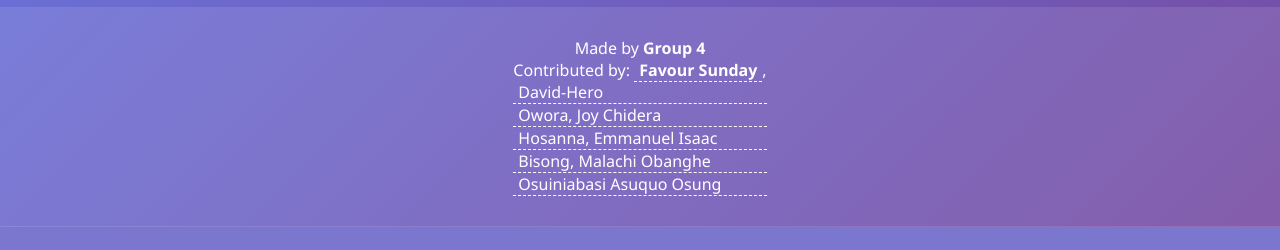
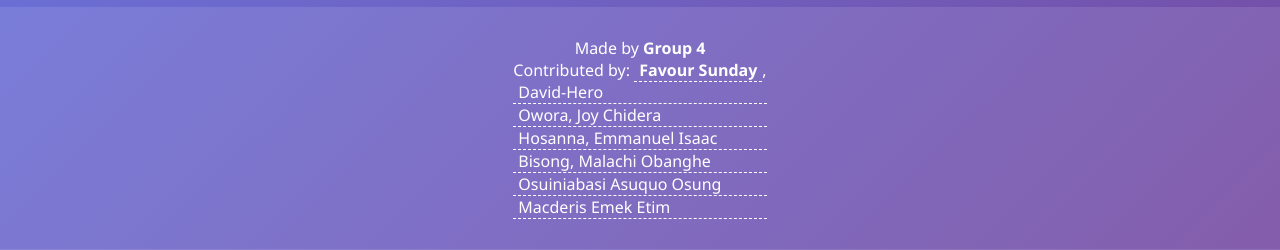
Before and after one commit to Faculty-of-Computing/WeatherApp, a Flask app: page / in a window 1280 px wide. Shown: the part 657-907 px from the top of the page. Before the commit the page ends 884 px from the top, so only its background shows below. Run offline with Flask 3, Linux system fonts and the light colour scheme.

Commit message:
Update index.html

```diff
--- a/templates/index.html
+++ b/templates/index.html
@@ -369,7 +369,7 @@
                <span contenteditable="true" style="border-bottom: 1px dashed #fff; padding: 0 5px;">Hosanna, Emmanuel Isaac</span>
                 <span contenteditable="true" style="border-bottom: 1px dashed #fff; padding: 0 5px;">Bisong, Malachi Obanghe</span>
 										<span contenteditable="true" style="border-bottom: 1px dashed #fff; padding: 0 5px;">Osuiniabasi Asuquo Osung</span>
-
+                                                                                          <span contenteditable="true" style="border-bottom: 1px dashed #fff; padding: 0 5px;">Macderis Emek Etim</span>
             </p>
         </div>
     </div>
```
